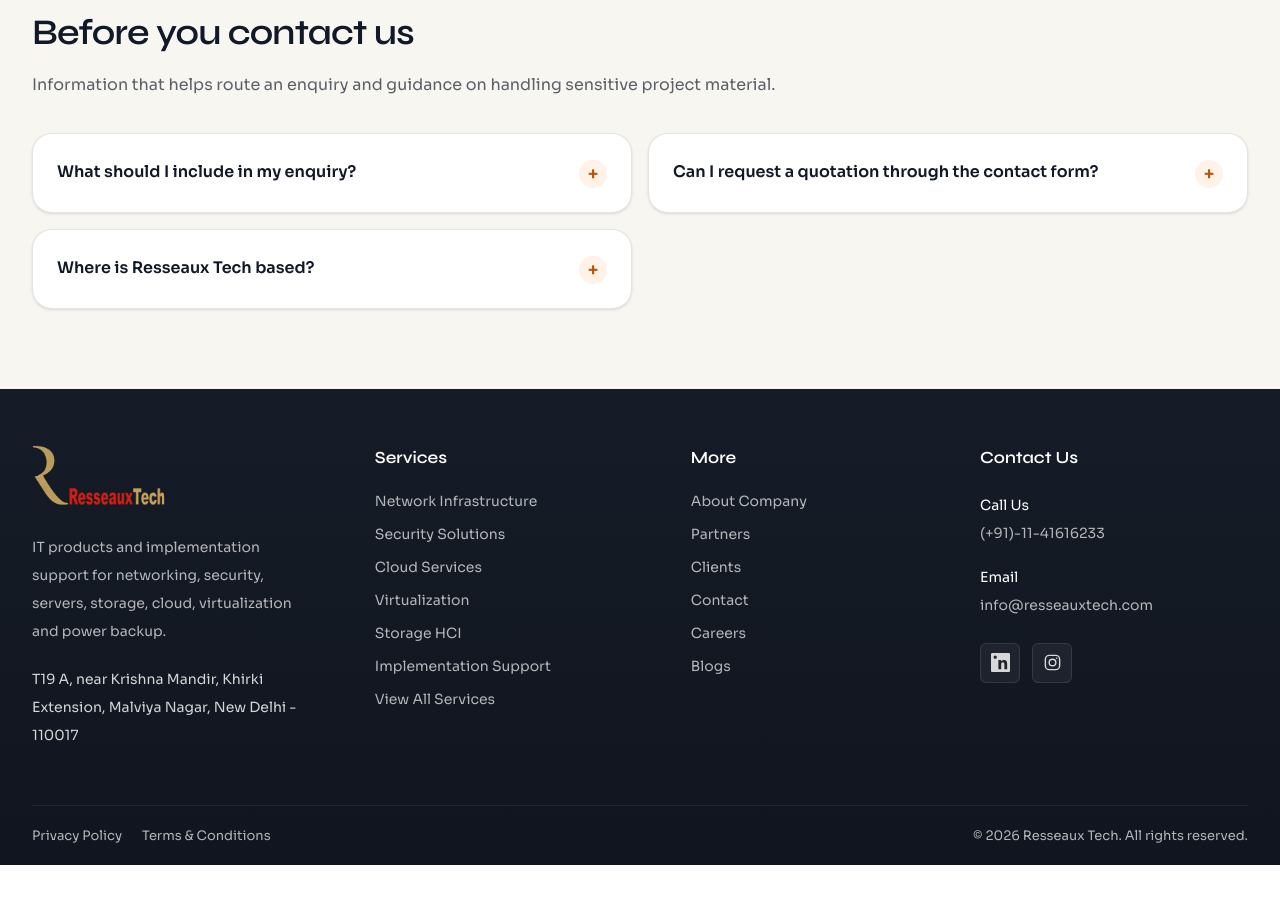
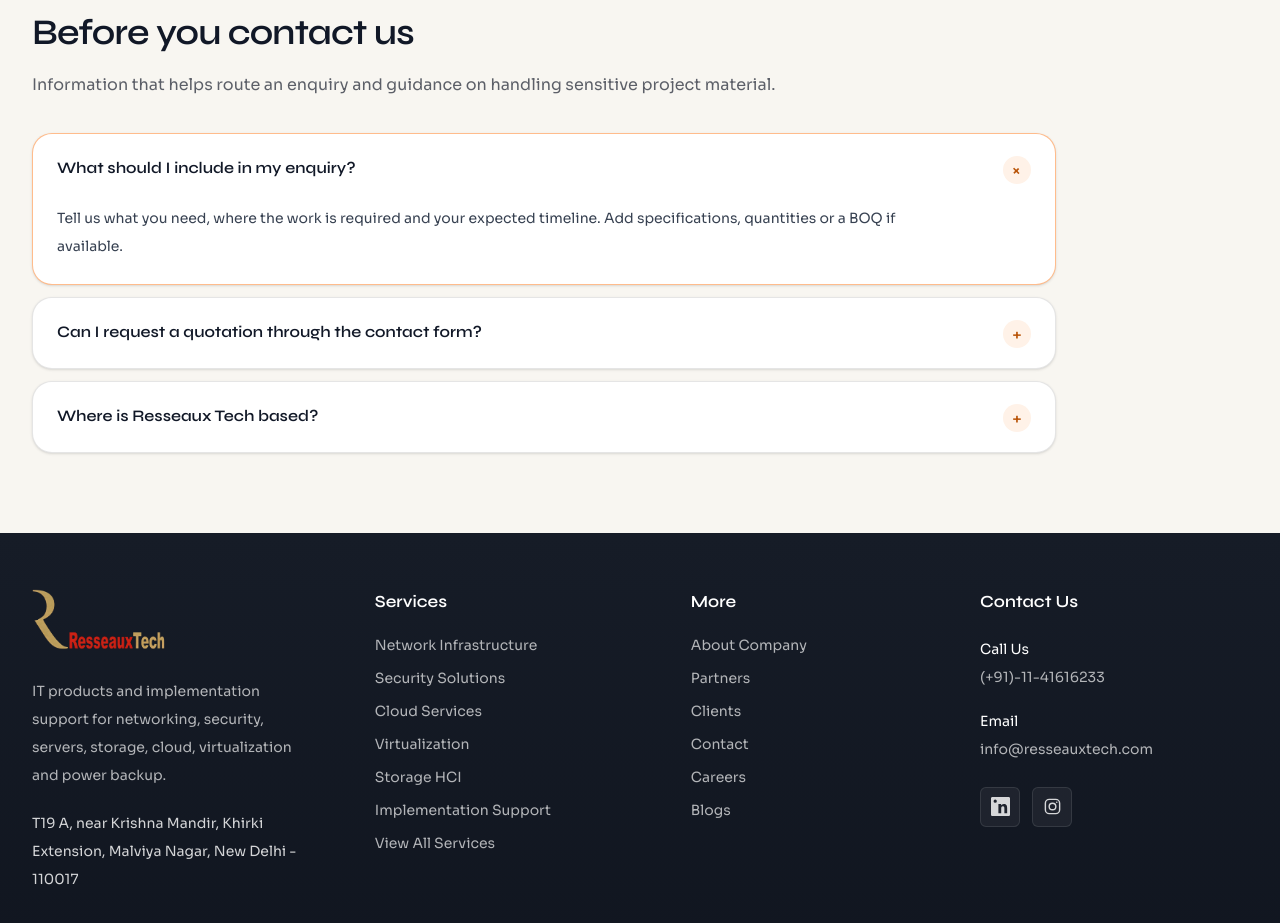
Before and after one commit to k1neeraj/resseauctech, a Next.js app: page /contact in a window 1280 px wide. Shown: the part 2945-3868 px from the top of the page. Before the commit the page ends 3810 px from the top, so only its background shows below. Built offline with nearby package versions, Linux system fonts and the light colour scheme.

Commit message:
ui: stack related FAQs in single-open accordion

```diff
--- a/components/RelatedFaqs.jsx
+++ b/components/RelatedFaqs.jsx
@@ -1,8 +1,14 @@
+"use client";
+
+import { useState } from "react";
+
 export default function RelatedFaqs({
   items = [],
   title = "Frequently Asked Questions",
   description = "Helpful answers about this page and the next steps.",
 }) {
+  const [openIndex, setOpenIndex] = useState(items.length ? 0 : -1);
+
   if (!items.length) return null;
 
   return (
@@ -26,26 +32,50 @@ export default function RelatedFaqs({
           </p>
         </div>
 
-        <div className="mt-8 grid gap-4 lg:grid-cols-2">
-          {items.map((item) => (
-            <details
+        <div className="mt-8 max-w-5xl space-y-3">
+          {items.map((item, index) => {
+            const isOpen = openIndex === index;
+            const answerId = `related-faq-answer-${index}`;
+
+            return (
+              <div
                 key={item.question}
-              className="group rounded-[20px] border border-black/10 bg-white p-5 shadow-sm transition-colors open:border-[#ff7a1a]/40 sm:p-6"
+                className={`rounded-[20px] border bg-white shadow-sm transition-colors duration-200 ${
+                  isOpen
+                    ? "border-[#ff7a1a]/50"
+                    : "border-black/10 hover:border-[#ff7a1a]/30"
+                }`}
               >
-              <summary className="flex cursor-pointer list-none items-start justify-between gap-4 rounded-md text-base font-semibold leading-7 text-[#111827] outline-none focus-visible:ring-2 focus-visible:ring-[#ff7a1a] focus-visible:ring-offset-4 [&::-webkit-details-marker]:hidden">
+                <h3>
+                  <button
+                    type="button"
+                    aria-expanded={isOpen}
+                    aria-controls={answerId}
+                    onClick={() => setOpenIndex(isOpen ? -1 : index)}
+                    className="flex w-full cursor-pointer items-start justify-between gap-4 rounded-[20px] px-5 py-5 text-left text-base font-semibold leading-7 text-[#111827] outline-none focus-visible:ring-2 focus-visible:ring-inset focus-visible:ring-[#ff7a1a] sm:px-6 sm:py-5"
+                  >
                     <span>{item.question}</span>
                     <span
                       aria-hidden="true"
-                  className="mt-0.5 inline-flex h-7 w-7 shrink-0 items-center justify-center rounded-full bg-[#fff2e8] text-lg leading-none text-[#b95408] transition-transform duration-200 group-open:rotate-45"
+                      className={`mt-0.5 inline-flex h-7 w-7 shrink-0 items-center justify-center rounded-full bg-[#fff2e8] text-lg leading-none text-[#b95408] transition-transform duration-200 ${
+                        isOpen ? "rotate-45" : ""
+                      }`}
                     >
                       +
                     </span>
-              </summary>
-              <p className="mt-4 pr-2 text-sm leading-7 text-[#374151]">
+                  </button>
+                </h3>
+
+                {isOpen && (
+                  <div id={answerId} className="px-5 pb-5 sm:px-6 sm:pb-6">
+                    <p className="max-w-4xl pr-2 text-sm leading-7 text-[#374151]">
                       {item.answer}
                     </p>
-            </details>
-          ))}
+                  </div>
+                )}
+              </div>
+            );
+          })}
         </div>
       </div>
     </section>
```
Lines whose indentation alone changed are shown as unchanged.
